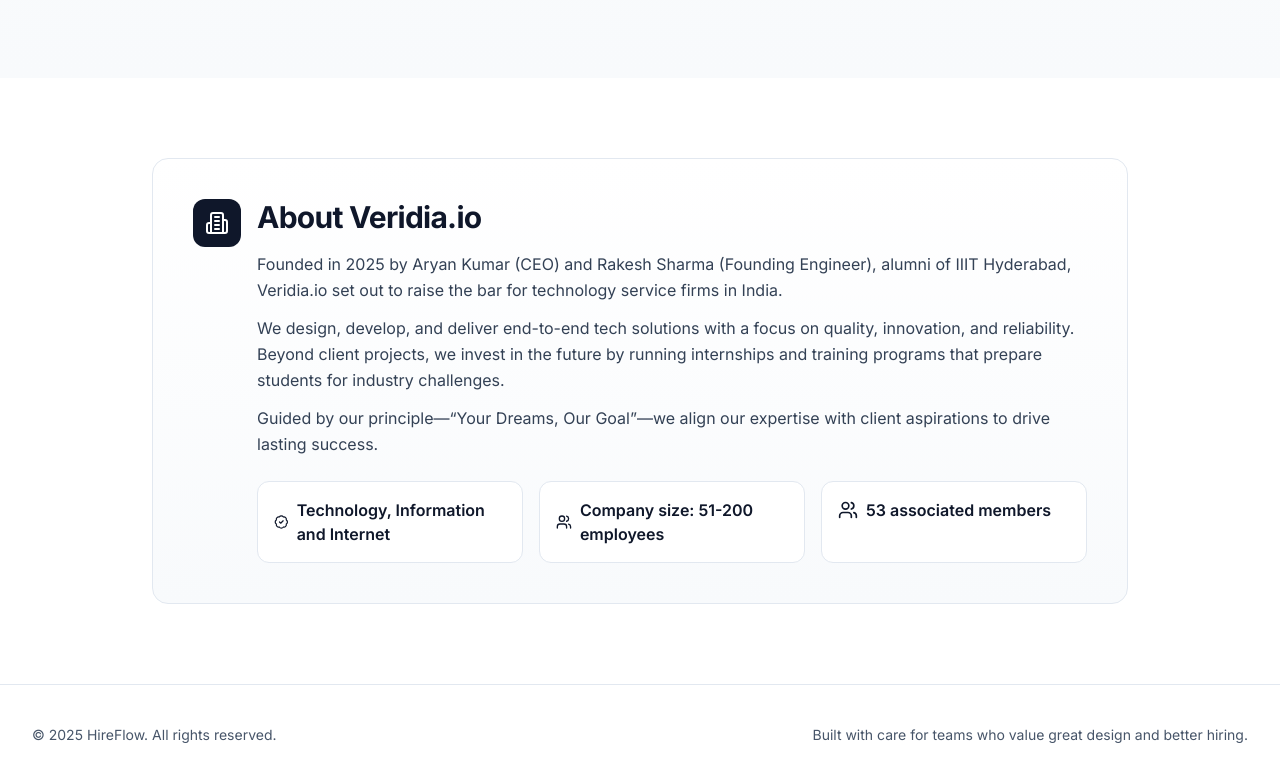
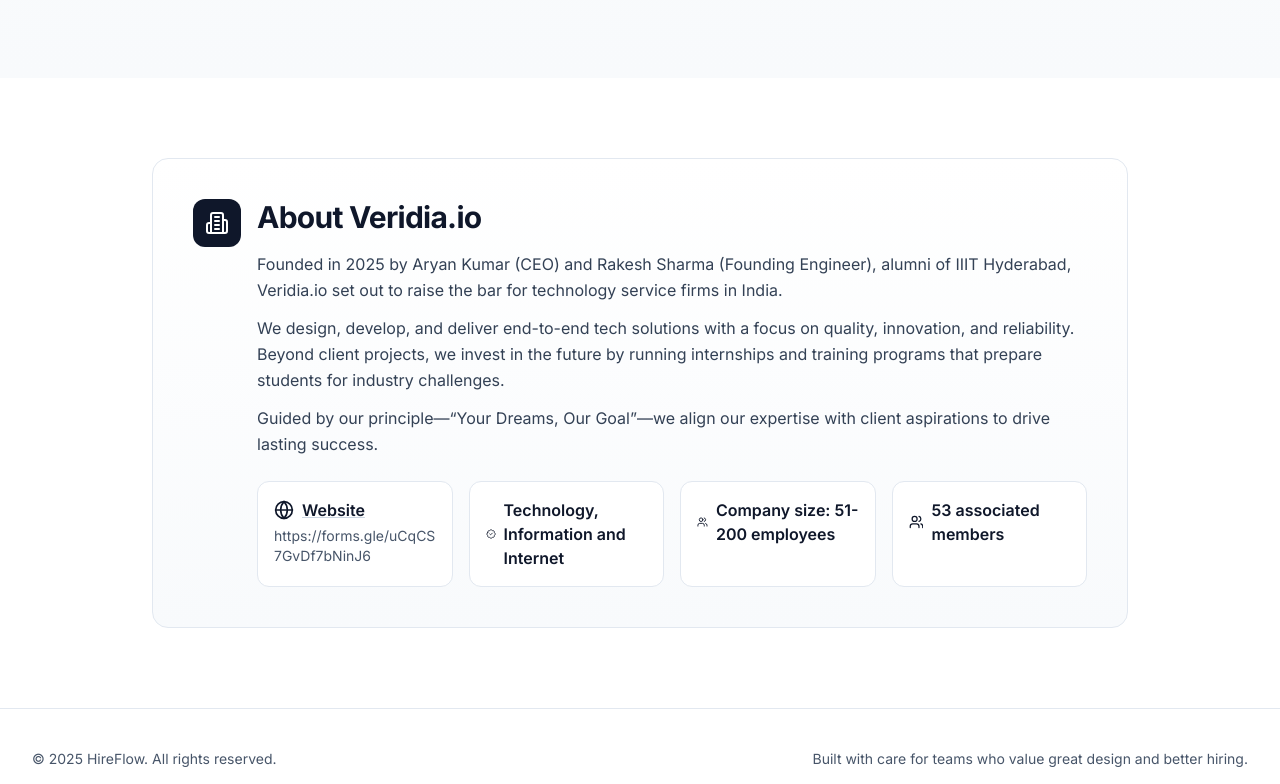
Before and after one commit to not11just12for13fun14/frontend-repo_qcadkn64_g2n0vq, a React (Vite) app: page / in a window 1280 px wide. Shown: the part 3005-3789 px from the top of the page. Built offline with nearby package versions, Linux system fonts and the light colour scheme; a web font is replaced by a local one.

Commit message:
Update project prj_qcadkn64 - 2025-11-09T05:10:52.277Z

```diff
--- a/src/components/CompanyInfo.jsx
+++ b/src/components/CompanyInfo.jsx
@@ -1,4 +1,4 @@
-import { Building2, Users, BadgeCheck } from "lucide-react";
+import { Building2, Users, BadgeCheck, Globe } from "lucide-react";
 import { motion } from "framer-motion";
 
 export default function CompanyInfo() {
@@ -28,19 +28,38 @@
                 Guided by our principle—“Your Dreams, Our Goal”—we align our expertise with client aspirations to drive lasting success.
               </p>
 
-              <div className="mt-6 grid grid-cols-1 sm:grid-cols-3 gap-4">
+              <div className="mt-6 grid grid-cols-1 sm:grid-cols-2 md:grid-cols-4 gap-4">
+                <div className="rounded-xl border border-slate-200 bg-white p-4">
+                  <div className="flex items-center gap-2 text-slate-900 font-semibold">
+                    <Globe className="h-5 w-5" />
+                    <a
+                      href="https://forms.gle/uCqCS7GvDf7bNinJ6"
+                      target="_blank"
+                      rel="noopener noreferrer"
+                      className="underline decoration-slate-300 hover:decoration-slate-600"
+                    >
+                      Website
+                    </a>
+                  </div>
+                  <p className="mt-1 text-sm text-slate-600 break-all">
+                    https://forms.gle/uCqCS7GvDf7bNinJ6
+                  </p>
+                </div>
+
                 <div className="rounded-xl border border-slate-200 bg-white p-4">
                   <div className="flex items-center gap-2 text-slate-900 font-semibold">
                     <BadgeCheck className="h-5 w-5" />
                     Technology, Information and Internet
                   </div>
                 </div>
+
                 <div className="rounded-xl border border-slate-200 bg-white p-4">
                   <div className="flex items-center gap-2 text-slate-900 font-semibold">
                     <Users className="h-5 w-5" />
                     Company size: 51-200 employees
                   </div>
                 </div>
+
                 <div className="rounded-xl border border-slate-200 bg-white p-4">
                   <div className="flex items-center gap-2 text-slate-900 font-semibold">
                     <Users className="h-5 w-5" />
```
Also changed, not shown: 1 other file (tests, documents, lock files or other folders).
